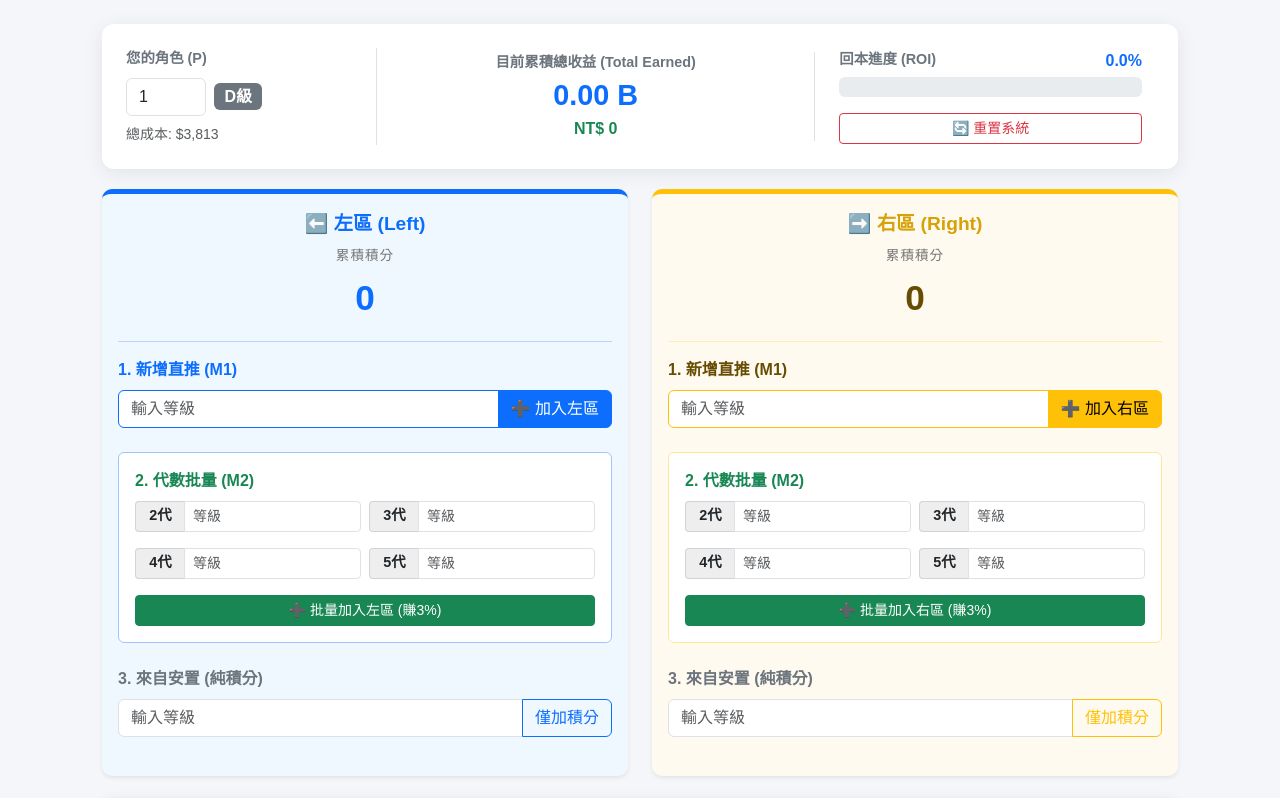
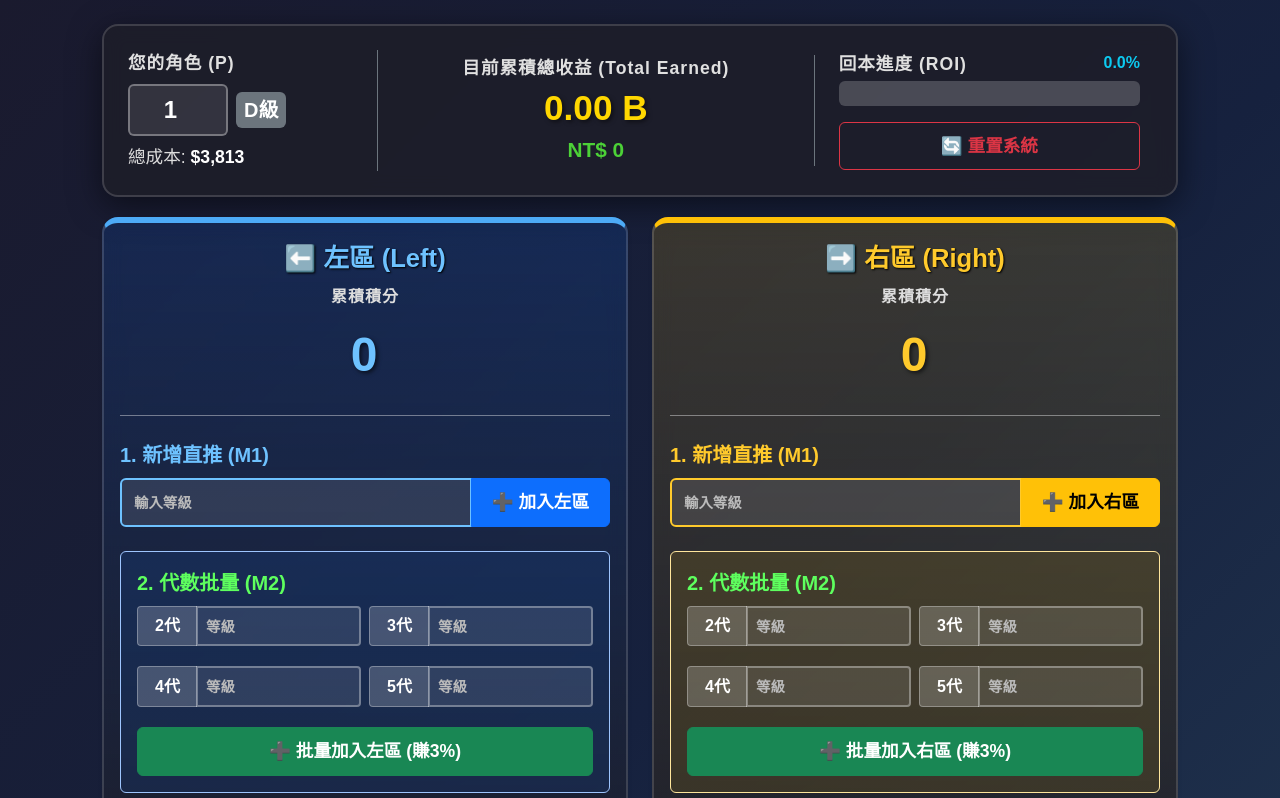
Before and after one commit to b0115080-prog/game-calculator, a plain HTML site: page index.html in a window 1280 px wide. Shown: the top 798 px of the page. Drawn offline with nearby package versions, Linux system fonts and the light colour scheme.

```diff
--- a/index.html
+++ b/index.html
@@ -3,41 +3,116 @@
 <head>
     <meta charset="UTF-8">
     <meta name="viewport" content="width=device-width, initial-scale=1.0">
-    <title>遊戲金幣雙軌模擬系統 (v8 最終版)</title>
+    <title>量子階塔（Quantum Spire）模擬系統 - 清晰版</title>
     <link href="https://cdn.jsdelivr.net/npm/bootstrap@5.3.0/dist/css/bootstrap.min.css" rel="stylesheet">
     <script src="https://cdn.jsdelivr.net/npm/canvas-confetti@1.6.0/dist/confetti.browser.min.js"></script>
 
     <style>
-        body { background-color: #f4f6f9; padding-bottom: 80px; font-family: "Microsoft JhengHei", sans-serif; }
+        /* --- 全域設定：調整為較亮的深藍紫色背景 --- */
+        body {
+            /* 背景稍微調亮，保留神祕感但減少壓迫感 */
+            background: linear-gradient(135deg, #1a1a2e 0%, #16213e 50%, #243b55 100%);
+            min-height: 100vh;
+            padding-bottom: 80px;
+            font-family: "Microsoft JhengHei", "Heiti TC", sans-serif;
+            color: #ffffff; /* 預設文字全白 */
+        }
 
-        /* 儀表板 */
-        .dashboard-card { border: none; border-radius: 12px; box-shadow: 0 4px 20px rgba(0,0,0,0.08); background: white; margin-bottom: 20px; }
-        .stat-label { font-size: 0.9rem; color: #6c757d; font-weight: 600; }
-        .stat-value { font-size: 1.8rem; font-weight: 800; color: #212529; }
-        .stat-ntd { font-size: 1rem; color: #198754; font-weight: bold; }
+        /* --- 卡片樣式：降低透明度，提高對比 --- */
+        .dashboard-card, .card {
+            border: 2px solid rgba(255, 255, 255, 0.15); /* 邊框加粗 */
+            border-radius: 16px;
+            /* 背景顏色加深且不透明度提高，讓文字更浮出 */
+            background: rgba(30, 30, 40, 0.85);
+            backdrop-filter: blur(10px);
+            -webkit-backdrop-filter: blur(10px);
+            box-shadow: 0 8px 32px 0 rgba(0, 0, 0, 0.5);
+            margin-bottom: 20px;
+            color: #fff;
+        }
 
-        /* 左右區塊 */
-        .zone-card { border: none; border-radius: 10px; margin-bottom: 15px; height: 100%; transition: transform 0.2s; }
-        .zone-left { background-color: #f0f8ff; border-top: 5px solid #0d6efd; }
-        .zone-right { background-color: #fffaf0; border-top: 5px solid #ffc107; }
+        /* 標題與文字調整：加大字體，改用亮白色 */
+        .stat-label {
+            font-size: 1.1rem; /* 加大 */
+            color: #e0e0e0; /* 亮灰白 */
+            font-weight: 700;
+            letter-spacing: 1px;
+        }
+        .stat-value {
+            font-size: 2.2rem; /* 加大 */
+            font-weight: 800;
+            color: #FFD700;
+            text-shadow: 2px 2px 4px rgba(0, 0, 0, 0.5);
+        }
+        .stat-ntd {
+            font-size: 1.3rem; /* 加大 */
+            color: #4cd137;
+            font-weight: bold;
+        }
 
-        .zone-title-L { color: #0d6efd; font-weight: 800; font-size: 1.2rem; }
-        .zone-title-R { color: #d6a208; font-weight: 800; font-size: 1.2rem; }
+        /* --- 輸入框優化：高對比模式 --- */
+        .form-control, .form-select {
+            background-color: rgba(255, 255, 255, 0.1); /* 淺色半透明底 */
+            border: 2px solid rgba(255, 255, 255, 0.4); /* 明顯邊框 */
+            color: #fff;
+            font-size: 1.2rem; /* 輸入字體加大 */
+            font-weight: bold;
+        }
+        .form-control:focus {
+            background-color: rgba(255, 255, 255, 0.2);
+            color: #fff;
+            border-color: #FFD700;
+            box-shadow: 0 0 0 0.25rem rgba(255, 215, 0, 0.25);
+        }
+        .form-control::placeholder { color: #bbb; } /* 提示字改亮 */
 
-        /* 積分顯示 */
-        .point-display { font-size: 2.2rem; font-weight: 800; text-align: center; margin: 5px 0; }
-        .point-label { text-align: center; font-size: 0.85rem; color: #777; letter-spacing: 1px; }
+        /* --- 左右區塊 (增強辨識度) --- */
+        .zone-card { height: 100%; transition: transform 0.2s; }
+        .zone-left {
+            background: linear-gradient(180deg, rgba(13, 110, 253, 0.15) 0%, rgba(30, 30, 40, 0.9) 100%);
+            border-top: 6px solid #4dabf7; /* 頂部線條加粗 */
+        }
+        .zone-right {
+            background: linear-gradient(180deg, rgba(255, 193, 7, 0.15) 0%, rgba(30, 30, 40, 0.9) 100%);
+            border-top: 6px solid #ffc107; /* 頂部線條加粗 */
+        }
+
+        /* 標題字體加大 */
+        .zone-title-L { color: #6ec2ff; font-weight: 900; font-size: 1.6rem; text-shadow: 1px 1px 2px black; }
+        .zone-title-R { color: #ffca2c; font-weight: 900; font-size: 1.6rem; text-shadow: 1px 1px 2px black; }
+
+        /* 積分顯示：超大字體 */
+        .point-display { font-size: 3rem; font-weight: 800; text-align: center; margin: 10px 0; letter-spacing: 2px; text-shadow: 2px 2px 4px rgba(0,0,0,0.6); }
+        .point-label { text-align: center; font-size: 1rem; color: #ddd; letter-spacing: 1px; font-weight: bold; }
 
         /* M2 專用輸入格 */
-        .gen-input-group { margin-bottom: 8px; }
-        .gen-label { width: 50px; text-align: center; font-weight: bold; font-size: 0.9rem; display: flex; align-items: center; justify-content: center; background: #eee; border: 1px solid #ced4da; border-right: none; border-radius: 4px 0 0 4px; }
+        .gen-input-group { margin-bottom: 12px; }
+        .gen-label {
+            width: 60px; /* 加寬 */
+            text-align: center; font-weight: bold; font-size: 1rem; /* 加大 */
+            display: flex; align-items: center; justify-content: center;
+            background: rgba(255,255,255,0.2);
+            border: 1px solid rgba(255, 255, 255, 0.3);
+            border-right: none;
+            color: #fff;
+            border-radius: 4px 0 0 4px;
+        }
 
-        /* 紀錄表格 */
-        .log-table { font-size: 0.9rem; }
-        .log-earn { color: #d63384; font-weight: bold; }
+        /* 紀錄表格優化 */
+        .table { --bs-table-bg: transparent; color: #fff; font-size: 1.1rem; }
+        .table-light { --bs-table-bg: rgba(255,255,255,0.2); --bs-table-color: #fff; border-color: rgba(255,255,255,0.2); font-weight: bold;}
+        .table-striped>tbody>tr:nth-of-type(odd)>* { --bs-table-accent-bg: rgba(255,255,255,0.05); color: #fff; }
+        .table-hover>tbody>tr:hover>* { --bs-table-accent-bg: rgba(255,255,255,0.15); color: #fff; }
+
+        .log-earn { color: #ff80cc; font-weight: bold; font-size: 1.2rem; }
 
         /* 對碰區塊 */
-        .match-zone { background-color: #212529; color: white; border-radius: 10px; padding: 20px; box-shadow: 0 5px 15px rgba(0,0,0,0.2); }
+        .match-zone {
+            background: linear-gradient(45deg, #2b2b2b, #4a4a4a);
+            border: 2px solid rgba(255,255,255,0.3);
+            color: white; border-radius: 16px; padding: 30px;
+            box-shadow: 0 10px 30px rgba(0,0,0,0.5);
+        }
 
         /* --- S級特效樣式 --- */
         @keyframes goldShine {
@@ -47,82 +122,108 @@
         }
 
         .rank-S {
-            /* 金色漸層背景 */
+            /* 金色流光 */
             background: linear-gradient(45deg, #FFD700, #FDB931, #fffacd, #FDB931, #FFD700);
             background-size: 300% 300%;
-            color: #5c3a00 !important; /* 深金色文字 */
+            color: #5c3a00 !important;
             border: 2px solid #fff;
-            box-shadow: 0 0 15px rgba(255, 215, 0, 0.6);
-            animation: goldShine 3s ease infinite; /* 流光動畫 */
-            font-size: 1.1rem !important;
-            padding: 5px 12px !important;
-            text-shadow: 0px 0px 2px rgba(255,255,255,0.8);
+            box-shadow: 0 0 20px rgba(255, 215, 0, 0.8);
+            animation: goldShine 3s ease infinite;
+            font-size: 1.3rem !important;
+            padding: 8px 20px !important;
+            text-shadow: none;
         }
+
+        /* 區隔線顏色 */
+        hr { border-color: rgba(255,255,255,0.4); opacity: 1; margin: 1.5rem 0; }
+
+        /* 顏色增強 */
+        .text-primary { color: #6ec2ff !important; } /* 更亮的藍 */
+        .border-primary { border-color: #6ec2ff !important; }
+        .text-warning-emphasis { color: #ffca2c !important; } /* 更亮的黃 */
+        .border-warning { border-color: #ffca2c !important; }
+        .text-success { color: #5eff5e !important; } /* 更亮的綠 */
+        .text-info { color: #0dcaf0 !important; }
+
+        /* 按鈕樣式：加大按鈕 */
+        .btn { font-size: 1.1rem; font-weight: bold; padding: 10px 20px; }
+        .btn-primary { background-color: #0d6efd; border-color: #0d6efd; }
+        .btn-warning { background-color: #ffc107; color: #000; font-weight: 900; }
+        .btn-outline-primary { color: #6ec2ff; border-color: #6ec2ff; border-width: 2px; }
+        .btn-outline-primary:hover { background-color: #6ec2ff; color: #000; }
+        .btn-outline-warning { color: #ffca2c; border-color: #ffca2c; border-width: 2px; }
+        .btn-outline-warning:hover { background-color: #ffca2c; color: #000; }
+
+        /* 輸入框內的文字 */
+        input::placeholder { font-size: 0.9rem; }
+
     </style>
 </head>
 <body>
 
 <div class="container mt-4" style="max-width: 1100px;">
 
+    <!-- 儀表板 -->
     <div class="dashboard-card p-4">
         <div class="row align-items-center">
-            <div class="col-md-3 border-end">
+            <div class="col-md-3 border-end border-secondary">
                 <div class="stat-label">您的角色 (P)</div>
                 <div class="d-flex align-items-center mt-2">
-                    <input type="number" id="p_level" class="form-control me-2" value="1" min="1" max="31" style="width: 80px;" onchange="updateSystemState()">
-                    <span id="p_rank_badge" class="badge bg-secondary fs-6">D級</span>
+                    <input type="number" id="p_level" class="form-control me-2 text-center" value="1" min="1" max="31" style="width: 100px; font-weight:900; font-size:1.5rem;" onchange="updateSystemState()">
+                    <span id="p_rank_badge" class="badge bg-secondary fs-5 p-2">D級</span>
                 </div>
-                <div class="small text-muted mt-2">總成本: <span id="cost_display">$3,813</span></div>
+                <div class="mt-2" style="font-size: 1.1rem; color: #ddd;">總成本: <span id="cost_display" class="text-white fw-bold">$3,813</span></div>
             </div>
-            <div class="col-md-5 border-end text-center">
+            <div class="col-md-5 border-end border-secondary text-center">
                 <div class="stat-label">目前累積總收益 (Total Earned)</div>
-                <div class="stat-value text-primary" id="total_coin">0.00 B</div>
+                <div class="stat-value" id="total_coin">0.00 B</div>
                 <div class="stat-ntd" id="total_ntd">NT$ 0</div>
             </div>
             <div class="col-md-4 px-4">
                 <div class="d-flex justify-content-between mb-1">
                     <span class="stat-label">回本進度 (ROI)</span>
-                    <span class="fw-bold text-primary" id="roi_text">0%</span>
+                    <span class="fw-bold text-info fs-4" id="roi_text">0%</span>
                 </div>
-                <div class="progress" style="height: 20px;">
-                    <div id="roi_bar" class="progress-bar progress-bar-striped progress-bar-animated" role="progressbar" style="width: 0%"></div>
+                <div class="progress" style="height: 25px; background-color: rgba(255,255,255,0.2);">
+                    <div id="roi_bar" class="progress-bar progress-bar-striped progress-bar-animated bg-info" role="progressbar" style="width: 0%"></div>
                 </div>
-                <button class="btn btn-outline-danger btn-sm w-100 mt-3" onclick="resetSystem()">🔄 重置系統</button>
+                <button class="btn btn-outline-danger w-100 mt-3" onclick="resetSystem()">🔄 重置系統</button>
             </div>
         </div>
     </div>
 
     <div class="row g-4">
 
+        <!-- 左區 -->
         <div class="col-md-6">
             <div class="card zone-card zone-left shadow-sm">
                 <div class="card-body">
                     <div class="text-center mb-2 zone-title-L">⬅️ 左區 (Left)</div>
                     <div class="point-label">累積積分</div>
                     <div class="point-display text-primary" id="left_points">0</div>
-                    <hr class="text-primary">
+                    <hr>
 
                     <div class="mb-4">
-                        <label class="form-label fw-bold text-primary">1. 新增直推 (M1)</label>
+                        <label class="form-label fw-bold text-primary fs-5">1. 新增直推 (M1)</label>
                         <div class="input-group">
                             <input type="number" id="m1_input_L" class="form-control border-primary" placeholder="輸入等級">
                             <button class="btn btn-primary" onclick="addM1('L')">➕ 加入左區</button>
                         </div>
                     </div>
 
-                    <div class="mb-4 bg-white p-3 rounded border border-primary-subtle">
-                        <label class="form-label fw-bold text-success">2. 代數批量 (M2)</label>
+                    <div class="mb-4 p-3 rounded border border-primary-subtle" style="background: rgba(13, 110, 253, 0.1);">
+                        <label class="form-label fw-bold text-success fs-5">2. 代數批量 (M2)</label>
                         <div class="row g-2">
                             <div class="col-6"><div class="input-group gen-input-group"><span class="gen-label">2代</span><input type="number" id="m2_g2_L" class="form-control form-control-sm" placeholder="等級"></div></div>
                             <div class="col-6"><div class="input-group gen-input-group"><span class="gen-label">3代</span><input type="number" id="m2_g3_L" class="form-control form-control-sm" placeholder="等級"></div></div>
                             <div class="col-6"><div class="input-group gen-input-group"><span class="gen-label">4代</span><input type="number" id="m2_g4_L" class="form-control form-control-sm" placeholder="等級"></div></div>
                             <div class="col-6"><div class="input-group gen-input-group"><span class="gen-label">5代</span><input type="number" id="m2_g5_L" class="form-control form-control-sm" placeholder="等級"></div></div>
                         </div>
-                        <button class="btn btn-success btn-sm w-100 mt-2" onclick="addM2Batch('L')">➕ 批量加入左區 (賺3%)</button>
+                        <button class="btn btn-success w-100 mt-2" onclick="addM2Batch('L')">➕ 批量加入左區 (賺3%)</button>
                     </div>
 
                     <div class="mb-2">
-                        <label class="form-label fw-bold text-secondary">3. 來自安置 (純積分)</label>
+                        <label class="form-label fw-bold text-secondary fs-5" style="color: #ccc !important;">3. 來自安置 (純積分)</label>
                         <div class="input-group">
                             <input type="number" id="place_input_L" class="form-control" placeholder="輸入等級">
                             <button class="btn btn-outline-primary" onclick="addPlacement('L')">僅加積分</button>
@@ -132,35 +233,36 @@
             </div>
         </div>
 
+        <!-- 右區 -->
         <div class="col-md-6">
             <div class="card zone-card zone-right shadow-sm">
                 <div class="card-body">
                     <div class="text-center mb-2 zone-title-R">➡️ 右區 (Right)</div>
                     <div class="point-label">累積積分</div>
                     <div class="point-display text-warning-emphasis" id="right_points">0</div>
-                    <hr class="text-warning">
+                    <hr>
 
                     <div class="mb-4">
-                        <label class="form-label fw-bold text-warning-emphasis">1. 新增直推 (M1)</label>
+                        <label class="form-label fw-bold text-warning-emphasis fs-5">1. 新增直推 (M1)</label>
                         <div class="input-group">
                             <input type="number" id="m1_input_R" class="form-control border-warning" placeholder="輸入等級">
                             <button class="btn btn-warning" onclick="addM1('R')">➕ 加入右區</button>
                         </div>
                     </div>
 
-                    <div class="mb-4 bg-white p-3 rounded border border-warning-subtle">
-                        <label class="form-label fw-bold text-success">2. 代數批量 (M2)</label>
+                    <div class="mb-4 p-3 rounded border border-warning-subtle" style="background: rgba(255, 193, 7, 0.1);">
+                        <label class="form-label fw-bold text-success fs-5">2. 代數批量 (M2)</label>
                         <div class="row g-2">
                             <div class="col-6"><div class="input-group gen-input-group"><span class="gen-label">2代</span><input type="number" id="m2_g2_R" class="form-control form-control-sm" placeholder="等級"></div></div>
                             <div class="col-6"><div class="input-group gen-input-group"><span class="gen-label">3代</span><input type="number" id="m2_g3_R" class="form-control form-control-sm" placeholder="等級"></div></div>
                             <div class="col-6"><div class="input-group gen-input-group"><span class="gen-label">4代</span><input type="number" id="m2_g4_R" class="form-control form-control-sm" placeholder="等級"></div></div>
                             <div class="col-6"><div class="input-group gen-input-group"><span class="gen-label">5代</span><input type="number" id="m2_g5_R" class="form-control form-control-sm" placeholder="等級"></div></div>
                         </div>
-                        <button class="btn btn-success btn-sm w-100 mt-2" onclick="addM2Batch('R')">➕ 批量加入右區 (賺3%)</button>
+                        <button class="btn btn-success w-100 mt-2" onclick="addM2Batch('R')">➕ 批量加入右區 (賺3%)</button>
                     </div>
 
                     <div class="mb-2">
-                        <label class="form-label fw-bold text-secondary">3. 來自安置 (純積分)</label>
+                        <label class="form-label fw-bold text-secondary fs-5" style="color: #ccc !important;">3. 來自安置 (純積分)</label>
                         <div class="input-group">
                             <input type="number" id="place_input_R" class="form-control" placeholder="輸入等級">
                             <button class="btn btn-outline-warning" onclick="addPlacement('R')">僅加積分</button>
@@ -171,21 +273,23 @@
         </div>
     </div>
 
+    <!-- 對碰區 -->
     <div class="row mt-4">
         <div class="col-12">
             <div class="match-zone text-center">
-                <h3 class="fw-bold">⚡ M3 雙軌對碰結算 ⚡</h3>
-                <p class="text-white-50">取左右兩區較小值 (t) 進行計算，兩邊扣除 t 後，大邊餘額保留。</p>
-                <button class="btn btn-danger btn-lg px-5 shadow fw-bold" style="font-size: 1.5rem;" onclick="executeMatch()">💥 立即執行對碰</button>
+                <h3 class="fw-bold fs-2" style="text-shadow: 0 0 15px rgba(255,255,255,0.3);">⚡ M3 雙軌對碰結算 ⚡</h3>
+                <p class="text-light fs-5">取左右兩區較小值 (t) 進行計算，兩邊扣除 t 後，大邊餘額保留。</p>
+                <button class="btn btn-danger btn-lg px-5 shadow fw-bold mt-2" style="font-size: 1.8rem; border: 2px solid rgba(255,255,255,0.5); padding: 15px 50px;" onclick="executeMatch()">💥 立即執行對碰</button>
             </div>
         </div>
     </div>
 
+    <!-- 紀錄 -->
     <div class="card mt-4 shadow-sm">
-        <div class="card-header bg-white fw-bold">📋 收益與操作紀錄</div>
+        <div class="card-header bg-transparent border-bottom border-secondary fw-bold text-white fs-5">📋 收益與操作紀錄</div>
         <div class="card-body p-0">
             <div class="table-responsive" style="max-height: 300px; overflow-y: auto;">
-                <table class="table table-striped table-hover mb-0 log-table">
+                <table class="table table-striped table-hover mb-0 log-table align-middle">
                     <thead class="table-light sticky-top">
                         <tr>
                             <th scope="col" style="width: 8%">#</th>
@@ -196,7 +300,8 @@
                         </tr>
                     </thead>
                     <tbody id="log_body">
-                        </tbody>
+                        <!-- Javascript 將在此插入紀錄 -->
+                    </tbody>
                 </table>
             </div>
         </div>
@@ -233,7 +338,6 @@
 
     // 觸發灑花慶祝
     function triggerConfetti() {
-        // 發射三次不同角度
         var duration = 3 * 1000;
         var end = Date.now() + duration;
 
@@ -272,18 +376,15 @@
             badge.className = "badge rank-S"; // 套用金色樣式
             badge.innerHTML = "S級 ★";      // 加上星星
 
-            // 如果尚未慶祝過，觸發灑花
             if (!state.hasCelebratedS) {
                 triggerConfetti();
-                state.hasCelebratedS = true; // 標記已慶祝
-                // 額外增加一個紀錄
+                state.hasCelebratedS = true;
                 addLog("🏆 晉升 S級", "累積獎金突破 10,000 B！獲得榮耀徽章！", "-", 0);
             }
         } else {
-            // 尚未達到，顯示正常等級
-            badge.className = "badge fs-6 " + info.class;
+            badge.className = "badge fs-5 p-2 " + info.class; // 加大徽章
             badge.innerText = info.rank + "級";
-            state.hasCelebratedS = false; // 如果重置或金額下降(本邏輯只增不減)，重置慶祝旗標
+            state.hasCelebratedS = false;
         }
 
         // 2. 成本
@@ -310,8 +411,8 @@
             roiBar.className = "progress-bar progress-bar-striped progress-bar-animated bg-success";
             roiText.className = "fw-bold text-success";
         } else {
-            roiBar.className = "progress-bar progress-bar-striped progress-bar-animated bg-primary";
-            roiText.className = "fw-bold text-primary";
+            roiBar.className = "progress-bar progress-bar-striped progress-bar-animated bg-info";
+            roiText.className = "fw-bold text-info";
         }
     }
 
@@ -321,14 +422,14 @@
         let tbody = document.getElementById("log_body");
         let row = document.createElement("tr");
 
-        let earnClass = earnB > 0 ? "log-earn" : "text-muted";
+        let earnClass = earnB > 0 ? "log-earn" : "text-white-50";
         let earnText = earnB > 0 ? `+${earnB.toFixed(2)}` : "-";
 
         row.innerHTML = `
             <th scope="row">${state.logCount}</th>
-            <td><span class="badge bg-light text-dark border">${type}</span></td>
-            <td>${desc}</td>
-            <td>${pointChange}</td>
+            <td><span class="badge bg-secondary border border-secondary text-white fs-6">${type}</span></td>
+            <td class="fs-6">${desc}</td>
+            <td class="fs-6">${pointChange}</td>
             <td class="${earnClass}">${earnText}</td>
         `;
         tbody.insertBefore(row, tbody.firstChild);
@@ -367,7 +468,6 @@
         let sideText = (side === 'L') ? "左" : "右";
         let pointClass = (side === 'L') ? "text-primary" : "text-warning-emphasis";
 
-        // 欄位定義
         const fields = [
             { id: `m2_g2_${side}`, gen: 2 },
             { id: `m2_g3_${side}`, gen: 3 },
@@ -390,7 +490,6 @@
                 else state.rightPoints += val;
 
                 addLog(`M2 代數 (${sideText})`, `${sideText}區新增等級 ${val} (${field.gen}代)`, `<span class="${pointClass}">+${val} ${sideText}</span>`, bonus);
-
                 el.value = "";
             }
         });
```
